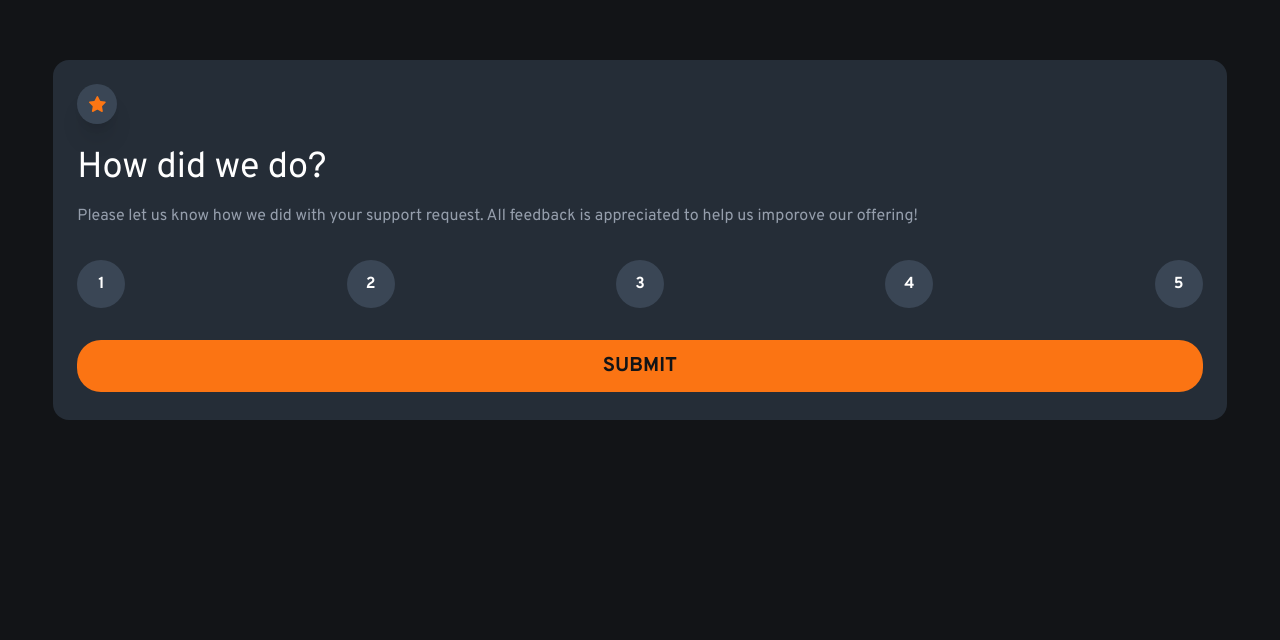
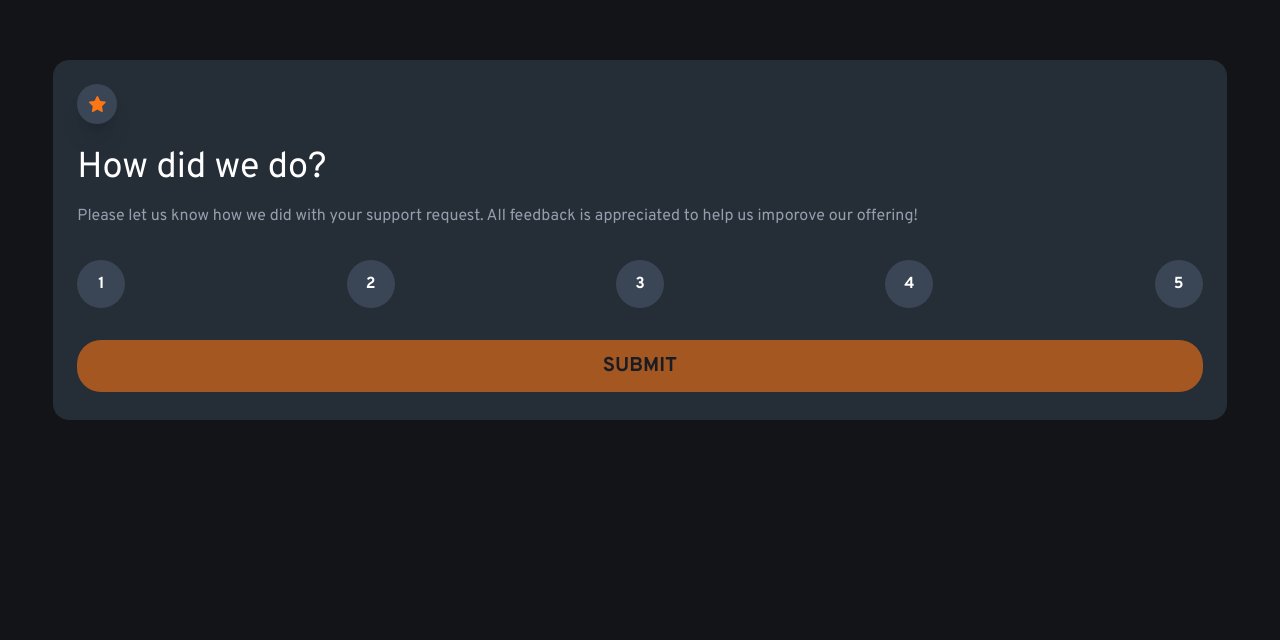
Before and after one commit to 1Dh2Be/interactive_rating-component, a React (Vite) app: page / in a window 1280 px wide. Shown: the part 160-800 px from the top of the page. Built offline with nearby package versions, Linux system fonts and the light colour scheme.

Commit message:
Context for rating

```diff
--- a/src/App.jsx
+++ b/src/App.jsx
@@ -1,11 +1,14 @@
 import Review from "./components/Review";
 import ThankYou from "./components/ThankYou";
+import { ReviewProvider } from "./components/ReviewContext";
 
 function App() {
   return (
     <>
-      <Review />
-      <ThankYou />
+      <ReviewProvider>
+        <Review />
+        <ThankYou />
+      </ReviewProvider>
     </>
   );
 }
--- a/src/components/Review.jsx
+++ b/src/components/Review.jsx
@@ -1,6 +1,15 @@
 import star from "../assets/images/icon-star.svg";
+import { useReview } from "./ReviewContext";
 
 const Review = () => {
+  const { starRating, setStarRating } = useReview();
+
+  const handleInputClick = (e) => {
+    const rating = e.currentTarget.value;
+    setStarRating(rating);
+    console.log(rating);
+  };
+
   return (
     <section className="w-screen h-screen flex justify-center items-center">
       <div className="w-11/12 h-[45%] bg-neutral-darkBlue rounded-2xl p-6 flex flex-col gap-4">
@@ -22,6 +31,7 @@ const Review = () => {
                   name="rating"
                   value={item}
                   hidden={true}
+                  onClick={(e) => handleInputClick(e)}
                 />
                 <span
                   className="flex justify-center items-center w-12 h-12 font-bold bg-neutral-slightlyLighterDarkBlue rounded-full cursor-pointer
@@ -35,7 +45,14 @@ const Review = () => {
           ))}
         </ul>
 
-        <button className="bg-primary-orange p-3 text-neutral-veryDarkBlue text-xl font-bold uppercase rounded-3xl hover:bg-white transition-all">
+        <button
+          className={`bg-primary-orange p-3 text-neutral-veryDarkBlue text-xl font-bold uppercase rounded-3xl transition-all ${
+            starRating
+              ? "opacity-100 hover:bg-white"
+              : "opacity-60 cursor-not-allowed"
+          }`}
+          disabled={!starRating}
+        >
           submit
         </button>
       </div>
--- /dev/null
+++ b/src/components/ReviewContext.jsx
@@ -0,0 +1,25 @@
+import { useContext } from "react";
+import { useState } from "react";
+import { createContext } from "react";
+
+export const ReviewContext = createContext();
+
+export const ReviewProvider = ({ children }) => {
+  const [starRating, setStarRating] = useState();
+
+  return (
+    <ReviewContext.Provider value={{ starRating, setStarRating }}>
+      {children}
+    </ReviewContext.Provider>
+  );
+};
+
+export const useReview = () => {
+  const context = useContext(ReviewContext);
+
+  if (!context) {
+    throw new Error("useReview must be used within a ReviewProvider");
+  }
+
+  return context;
+};
```
